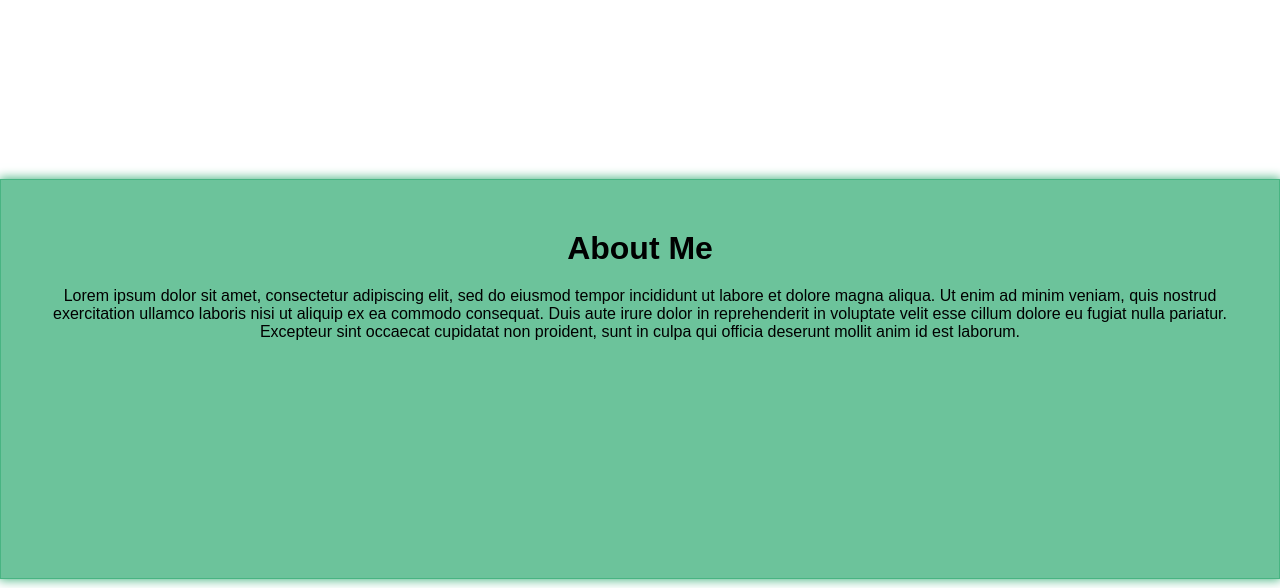
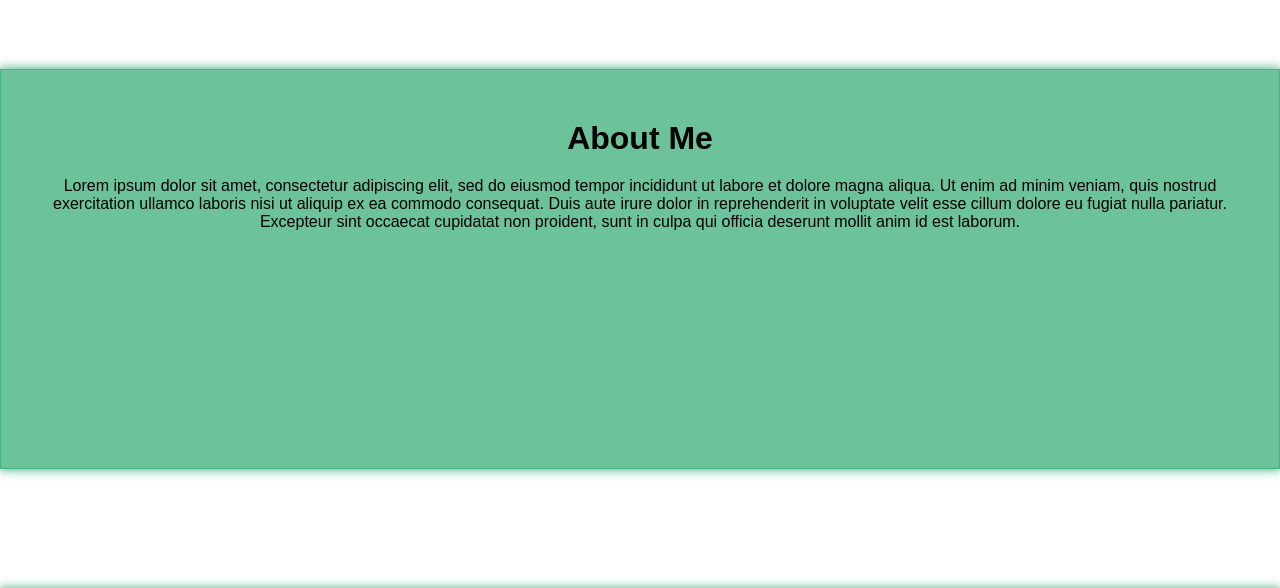
Before and after one commit to PBasham/patrick-portfolio-v1, a React (Create React App) app: page / in a window 1280 px wide. Shown: the part 871-1459 px from the top of the page. Built offline with nearby package versions, Linux system fonts and the light colour scheme; a web font is replaced by a local one.

Commit message:
updated styling for page

```diff
--- a/src/components/PageContents/PageContents.css
+++ b/src/components/PageContents/PageContents.css
@@ -38,10 +38,10 @@
     margin: 1vh;
 }
 .href-div {
-    /* padding-top: 60px; */
+    padding-top: 60px;
     display: grid;
     place-items: center;
-    height: 100vh;
+    /* height: 100vh; */
 }
 
 /* about section */
```
